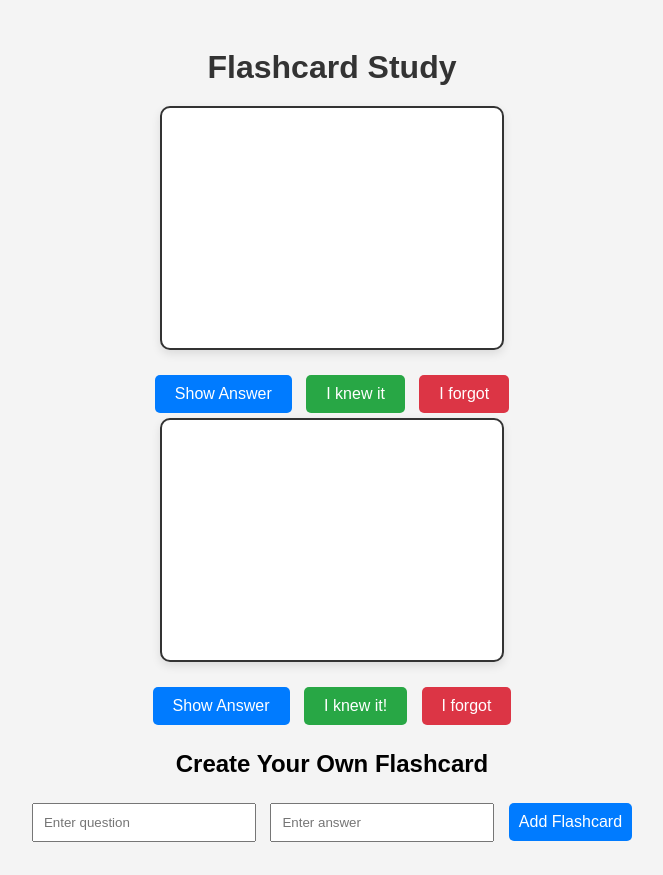
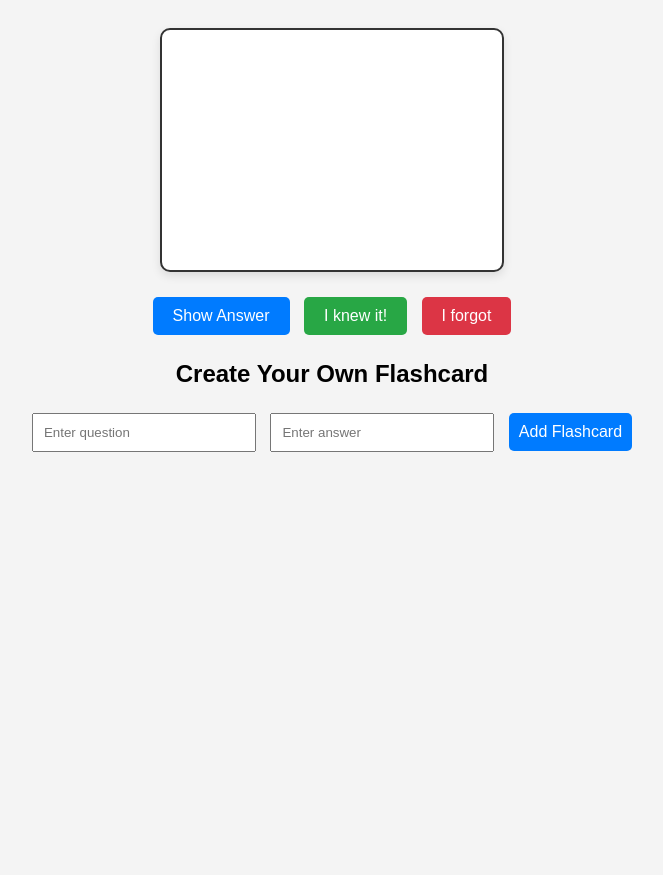
Before and after one commit to akrabbanii/AKademy, a plain HTML site: page index.html in a window 1280 px wide. Shown: the whole page, without its empty margins (308-971 px from the left). After the commit the page ends 800 px from the top, so only its background shows below. Drawn offline with Linux system fonts and the light colour scheme.

Commit message:
Update index.html

```diff
--- a/index.html
+++ b/index.html
@@ -3,27 +3,10 @@
 <head>
     <meta charset="UTF-8">
     <meta name="viewport" content="width=device-width, initial-scale=1.0">
-    <title>Flashcards with Spaced Repetition</title>
+    <title>Flashcard App</title>
     <link rel="stylesheet" href="styles.css">
 </head>
 <body>
-    <h1>Flashcard Study</h1>
-
-    <div id="flashcard">
-        <div class="front" id="question"></div>
-        <div class="back" id="answer"></div>
-    </div>
-
-    <div class="controls">
-        <button id="showAnswer">Show Answer</button>
-        <button id="correct">I knew it</button>
-        <button id="wrong">I forgot</button>
-    </div>
-
-    <script src="script.js"></script>
-
-
-    <!-- Existing flashcard HTML -->
     <div id="flashcard">
         <div id="question"></div>
         <div id="answer" style="display:none;"></div>
@@ -35,7 +18,6 @@
         <button id="wrong">I forgot</button>
     </div>
 
-<!-- New flashcard creation form -->
     <h2>Create Your Own Flashcard</h2>
     <form id="flashcardForm">
         <input type="text" id="newQuestion" placeholder="Enter question" required>
@@ -43,5 +25,6 @@
         <button type="submit">Add Flashcard</button>
     </form>
 
+    <script src="script.js"></script>
 </body>
 </html>
```
Lines whose indentation alone changed are shown as unchanged.
